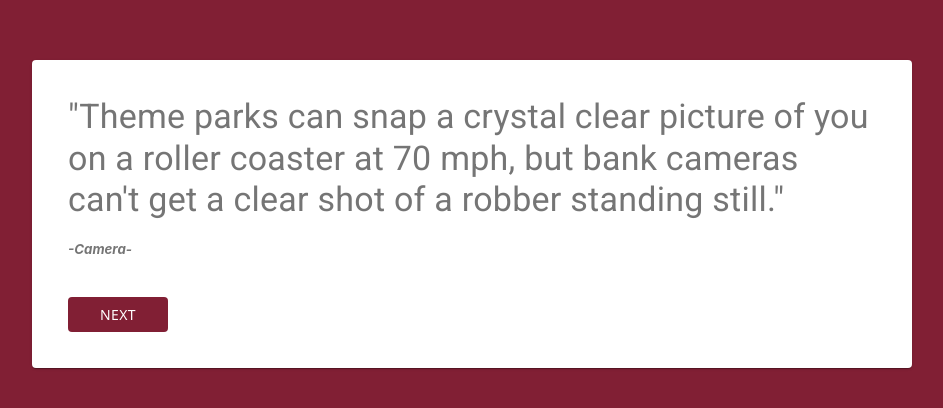
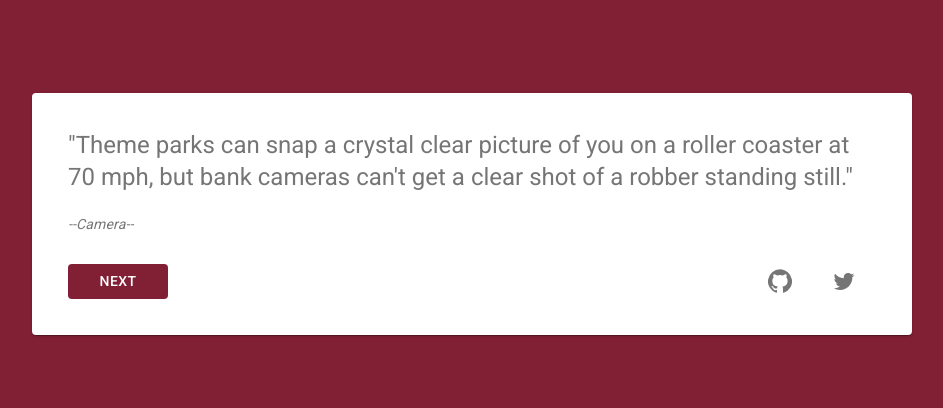
Before and after one commit to gtchakama/thoughtly, a React (Create React App) app: page / in a window 1280 px wide. Shown: the part 186-594 px from the top of the page, without its empty margins (168-1111 px from the left). Built offline with nearby package versions, Linux system fonts and the light colour scheme.

Commit message:
add more quotes

```diff
--- a/src/QuoteAndAuthor.js
+++ b/src/QuoteAndAuthor.js
@@ -5,10 +5,24 @@ import { Container } from "@material-ui/core";
 import { makeStyles } from "@material-ui/core/styles";
 import Paper from "@material-ui/core/Paper";
 import Grid from "@material-ui/core/Grid";
+import GitHubIcon from "@material-ui/icons/GitHub";
+import TwitterIcon from "@material-ui/icons/Twitter";
 
 const useStyles = makeStyles((theme) => ({
   root2: {
     flexGrow: 1,
+  },
+  footer: {
+    display: "flex",
+  },
+  footerItem: {
+    display: "flex",
+    alignItems: "center",
+    justifyContent: "center",
+    margin: "0px 40px",
+  },
+  footerItemItem: {
+    margin: "10px",
   },
   paper: {
     width: "auto",
@@ -38,10 +52,16 @@ export default function QuoteAndAuthor(props) {
           style={{ color: randomColor }}
         >
           <Paper className={classes.paper}>
-            <Typography variant="h4" gutterBottom id="quote">
+            <Typography variant="h5" gutterBottom id="quote">
               "{props.quote}"
             </Typography>
-            <h5 id="author">-{props.author ? props.author : "Unknown"}-</h5>
+
+            <Typography variant="body2" gutterBottom id="author">
+              --{props.author ? props.author : "Unknown"}--
+            </Typography>
+
+            <div className={classes.footer}>
+              <div style={{ flexGrow: 3 }}>
                 <Button
                   style={{ backgroundColor: randomColor }}
                   id="newquote"
@@ -49,6 +69,13 @@ export default function QuoteAndAuthor(props) {
                 >
                   NEXT
                 </Button>
+              </div>
+
+              <div className={classes.footerItem}>
+                <GitHubIcon className={classes.footerItem} />
+                <TwitterIcon />
+              </div>
+            </div>
           </Paper>
         </Grid>
       </Grid>
--- a/src/style.css
+++ b/src/style.css
@@ -1,13 +1,10 @@
-body {
-  margin: 0;
-}
+
 
 html {
   transition: background-color 1s;
 }
 #root{
   text-align: left;
-  margin: 0px 0;
   display: flex;
   align-items: center;
   justify-content: center;
@@ -15,8 +12,6 @@ html {
 }
 
 .quotebox {
-  border: 1px rgb(145, 126, 126) solid;
-  border-radius: 10px;
   text-align: left;
   width:100%;
 }
@@ -28,7 +23,7 @@ html {
 
 
 #author {
-  margin: 20px;
+  margin: 10px 20px;
   font-style: italic;
   text-align: left;
 }
@@ -38,7 +33,6 @@ html {
   position: relative;
   height: 35px;
   width: 100px;
-  font-family: "Segoe UI", "Tahoma", "Geneva", "Verdana", sans-serif;
   color: white;
 }
 
```
Lines whose indentation alone changed are shown as unchanged.
